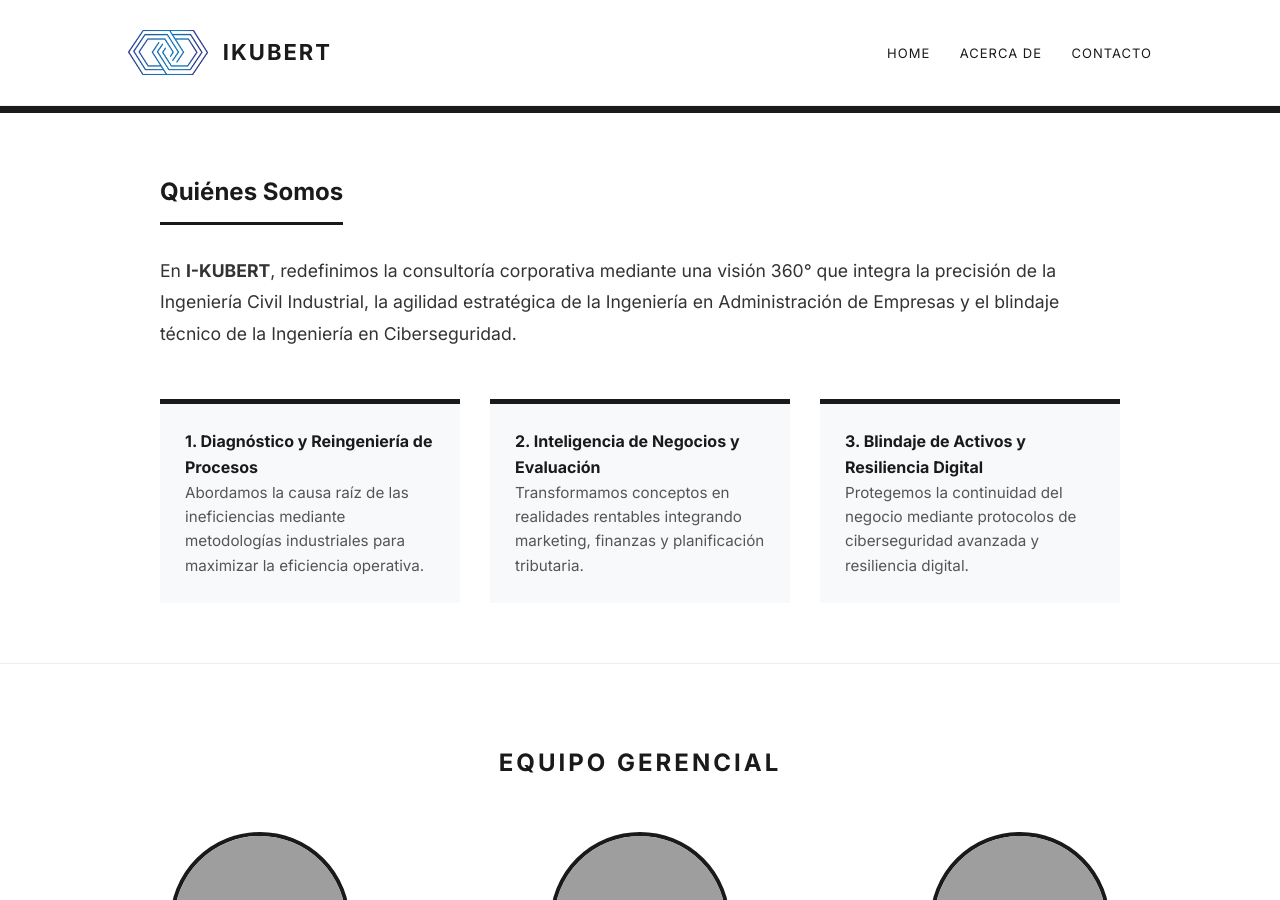
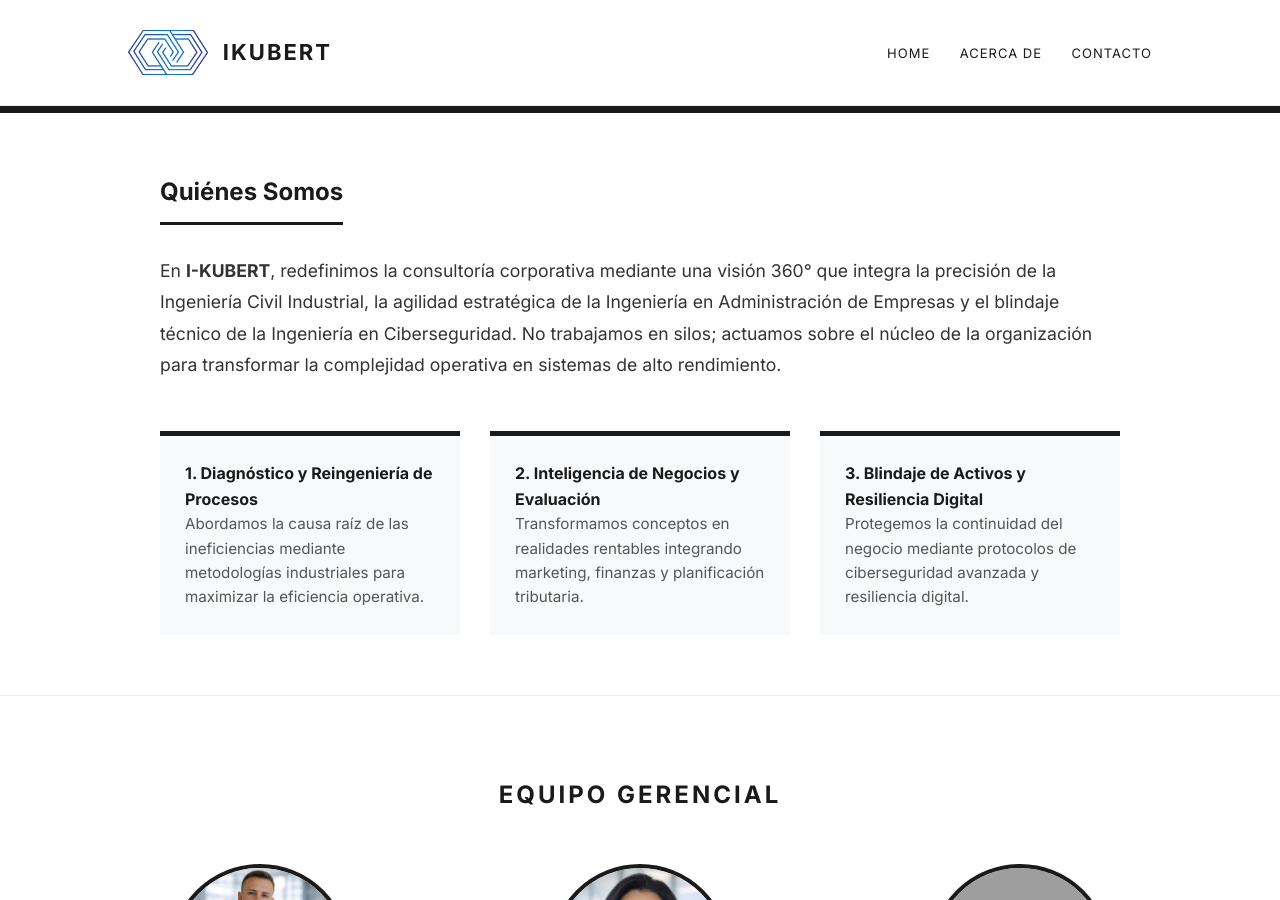
Before and after one commit to IKUBERT/ikubert.github.io, a Jekyll site: the page built from acerca.html, in a window 1280 px wide and 900 px high, scrolled down 306 px. Built offline with Jekyll 4.4.1, drawn with Linux system fonts in a browser that asks for light colours; grey boxes are pictures that could not be loaded.

Commit message:
Enhance company overview and update team images
Added additional context to the company description and updated team member images.

```diff
--- a/acerca.html
+++ b/acerca.html
@@ -3,10 +3,7 @@ layout: default
 title: Acerca de | I-KUBERT
 ---
 
-<!-- Estructura de pagina: Header principal con fondo corporativo -->
 <header style="text-align: center; padding: 80px 20px; background: #1a1a1a; color: #ffffff;">
-
-    <!--Titulos -->
     <h1 style="font-size: 2.8rem; letter-spacing: -1px; margin-bottom: 20px;">Arquitectura Estratégica</h1>
     <p style="max-width: 800px; margin: 0 auto; font-size: 1.2rem; opacity: 0.9; line-height: 1.6;">
         La Convergencia de Tres Ingenierías: Civil Industrial, Administración de Empresas y Ciberseguridad.
@@ -14,81 +11,64 @@ title: Acerca de | I-KUBERT
 </header>
 
 <div class="section" style="max-width: 1000px; margin: 0 auto; padding: 60px 20px;">
-
-   <!-- Seccion Quiénes Somos -->
     <h2 style="border-bottom: 3px solid #1a1a1a; display: inline-block; padding-bottom: 10px; margin-bottom: 30px;">Quiénes Somos</h2>
     <p style="font-size: 1.1rem; line-height: 1.8; color: #333;">
-        En <strong>I-KUBERT</strong>, redefinimos la consultoría corporativa mediante una visión 360° que integra la precisión de la Ingeniería Civil Industrial, la agilidad estratégica de la Ingeniería en Administración de Empresas y el blindaje técnico de la Ingeniería en Ciberseguridad.
+        En <strong>I-KUBERT</strong>, redefinimos la consultoría corporativa mediante una visión 360° que integra la precisión de la Ingeniería Civil Industrial, la agilidad estratégica de la Ingeniería en Administración de Empresas y el blindaje técnico de la Ingeniería en Ciberseguridad. No trabajamos en silos; actuamos sobre el núcleo de la organización para transformar la complejidad operativa en sistemas de alto rendimiento.
     </p>
 
     <div style="display: grid; grid-template-columns: repeat(auto-fit, minmax(280px, 1fr)); gap: 30px; margin-top: 50px;">
-
-        <!-- Informacion detalle: Cuadro 1 -->
         <div style="padding: 25px; background: #f8f9fa; border-top: 5px solid #1a1a1a;">
             <h4 style="margin-top: 0;">1. Diagnóstico y Reingeniería de Procesos</h4>
             <p style="font-size: 0.95rem; color: #555;">Abordamos la causa raíz de las ineficiencias mediante metodologías industriales para maximizar la eficiencia operativa.</p>
         </div>
 
-        <!-- Informacion detalle: Cuadro 2 -->
         <div style="padding: 25px; background: #f8f9fa; border-top: 5px solid #1a1a1a;">
             <h4 style="margin-top: 0;">2. Inteligencia de Negocios y Evaluación</h4>
             <p style="font-size: 0.95rem; color: #555;">Transformamos conceptos en realidades rentables integrando marketing, finanzas y planificación tributaria.</p>
         </div>
 
-        <!-- Informacion detalle: Cuadro 3 -->
         <div style="padding: 25px; background: #f8f9fa; border-top: 5px solid #1a1a1a;">
             <h4 style="margin-top: 0;">3. Blindaje de Activos y Resiliencia Digital</h4>
             <p style="font-size: 0.95rem; color: #555;">Protegemos la continuidad del negocio mediante protocolos de ciberseguridad avanzada y resiliencia digital.</p>
         </div>
-
     </div>
 </div>
 
-<!-- Seccion Equipo Gerencial: Cuadro de integrantes -->
 <div class="section" style="background: #ffffff; padding: 80px 20px; text-align: center; border-top: 1px solid #eee; border-bottom: 1px solid #eee;">
     <h2 style="letter-spacing: 3px; text-transform: uppercase; margin-bottom: 50px;">Equipo Gerencial</h2>
 
     <div style="display: grid; grid-template-columns: repeat(auto-fit, minmax(250px, 1fr)); gap: 40px; max-width: 1100px; margin: 0 auto;">
 
-        <!-- Linkedin Lukas: Foto y Boton -->
         <div style="display: flex; flex-direction: column; align-items: center;">
-            <!-- foto linkedin -->
             <div style="width: 180px; height: 180px; border-radius: 50%; background: #f0f0f0; margin-bottom: 20px; overflow: hidden; border: 4px solid #1a1a1a;">
-                <img src="/assets/img/lukas.jpg" alt="Lukas B. Ahubert" style="width: 100%; height: 100%; object-fit: cover;">
+                <img src="/src/Foto Lukas Ahubert.jpeg" alt="Lukas B. Ahubert" style="width: 100%; height: 100%; object-fit: cover;">
             </div>
             <h4 style="margin: 0; font-size: 1.2rem;">Lukas B. Ahubert Lennon</h4>
             <p style="font-size: 0.9rem; color: #666; margin: 8px 0 20px;">Gerente General</p>
             <a href="https://www.linkedin.com/in/lukas-ahubert/" target="_blank" style="text-decoration: none; background: #0077b5; color: white; padding: 10px 30px; border-radius: 25px; font-size: 0.85rem; font-weight: 700;">LINKEDIN</a>
         </div>
 
-        <!-- Linkedin Natalia: Foto y Boton -->
         <div style="display: flex; flex-direction: column; align-items: center;">
-            <!-- foto linkedin -->
             <div style="width: 180px; height: 180px; border-radius: 50%; background: #f0f0f0; margin-bottom: 20px; overflow: hidden; border: 4px solid #1a1a1a;">
-                <img src="/assets/img/natalia.jpg" alt="Natalia Acuña" style="width: 100%; height: 100%; object-fit: cover;">
+                <img src="/src/Foto Natalia Acuña.jpeg" alt="Natalia Acuña" style="width: 100%; height: 100%; object-fit: cover;">
             </div>
             <h4 style="margin: 0; font-size: 1.2rem;">Natalia Acuña</h4>
             <p style="font-size: 0.9rem; color: #666; margin: 8px 0 20px;">Gerente Comercial</p>
             <a href="https://www.linkedin.com/in/natalia-acu%C3%B1a/" target="_blank" style="text-decoration: none; background: #0077b5; color: white; padding: 10px 30px; border-radius: 25px; font-size: 0.85rem; font-weight: 700;">LINKEDIN</a>
         </div>
 
-        <!-- Linkedin Libuse: Foto y Boton -->
         <div style="display: flex; flex-direction: column; align-items: center;">
-            <!-- foto linkedin -->
             <div style="width: 180px; height: 180px; border-radius: 50%; background: #f0f0f0; margin-bottom: 20px; overflow: hidden; border: 4px solid #1a1a1a;">
-                <img src="/assets/img/libuse.jpg" alt="Libuse Ahubert" style="width: 100%; height: 100%; object-fit: cover;">
+                <img src="/src/libuse.jpg" alt="Libuse Ahubert" style="width: 100%; height: 100%; object-fit: cover;">
             </div>
             <h4 style="margin: 0; font-size: 1.2rem;">Libuse Ahubert</h4>
             <p style="font-size: 0.9rem; color: #666; margin: 8px 0 20px;">Gerente de Marketing</p>
             <a href="https://www.linkedin.com/in/libuse-ahubert-lennon-980b43213" target="_blank" style="text-decoration: none; background: #0077b5; color: white; padding: 10px 30px; border-radius: 25px; font-size: 0.85rem; font-weight: 700;">LINKEDIN</a>
         </div>
-
     </div>
 </div>
 
-<!-- Seccion Filosofia: Mision, Vision y Valores Dinámicos -->
 <div class="section" style="max-width: 1000px; margin: 0 auto; padding: 80px 20px;">
-
     <div style="display: grid; grid-template-columns: repeat(auto-fit, minmax(300px, 1fr)); gap: 50px; margin-bottom: 80px;">
         <div>
             <h3 style="text-transform: uppercase; font-size: 1.1rem; border-left: 3px solid #1a1a1a; padding-left: 15px;">Misión</h3>
@@ -100,37 +80,29 @@ title: Acerca de | I-KUBERT
         </div>
     </div>
 
-    <!-- Valores corporativos con despliegue dinámico -->
     <div style="margin-top: 80px;">
         <h3 style="text-align: center; text-transform: uppercase; margin-bottom: 40px; letter-spacing: 2px;">Valores Corporativos</h3>
-
         <div style="max-width: 800px; margin: 0 auto; display: flex; flex-direction: column; gap: 12px;">
-
             <details style="border: 1px solid #eee; padding: 15px; cursor: pointer;">
                 <summary style="font-weight: 700; text-transform: uppercase; list-style: none; display: flex; justify-content: space-between;">Rigor Técnico <span>+</span></summary>
                 <p style="margin-top: 15px; font-size: 0.95rem; color: #555;">Aplicamos la precisión de la ingeniería para resolver la causa raíz de las ineficiencias.</p>
             </details>
-
             <details style="border: 1px solid #eee; padding: 15px; cursor: pointer;">
                 <summary style="font-weight: 700; text-transform: uppercase; list-style: none; display: flex; justify-content: space-between;">Visión Estratégica <span>+</span></summary>
                 <p style="margin-top: 15px; font-size: 0.95rem; color: #555;">Integramos variables de marketing y finanzas para generar valor económico.</p>
             </details>
-
             <details style="border: 1px solid #eee; padding: 15px; cursor: pointer;">
                 <summary style="font-weight: 700; text-transform: uppercase; list-style: none; display: flex; justify-content: space-between;">Resiliencia y Seguridad <span>+</span></summary>
                 <p style="margin-top: 15px; font-size: 0.95rem; color: #555;">Blindamos la continuidad del negocio frente a los riesgos del entorno digital.</p>
             </details>
-
             <details style="border: 1px solid #eee; padding: 15px; cursor: pointer;">
                 <summary style="font-weight: 700; text-transform: uppercase; list-style: none; display: flex; justify-content: space-between;">Compromiso con el Resultado <span>+</span></summary>
                 <p style="margin-top: 15px; font-size: 0.95rem; color: #555;">Operamos bajo una cultura de KPIs y OKRs para entregar resultados medibles.</p>
             </details>
-
             <details style="border: 1px solid #eee; padding: 15px; cursor: pointer;">
                 <summary style="font-weight: 700; text-transform: uppercase; list-style: none; display: flex; justify-content: space-between;">Integridad y Excelencia <span>+</span></summary>
                 <p style="margin-top: 15px; font-size: 0.95rem; color: #555;">Mantenemos los más altos estándares éticos en la optimización tributaria.</p>
             </details>
-
         </div>
     </div>
 </div>
```
